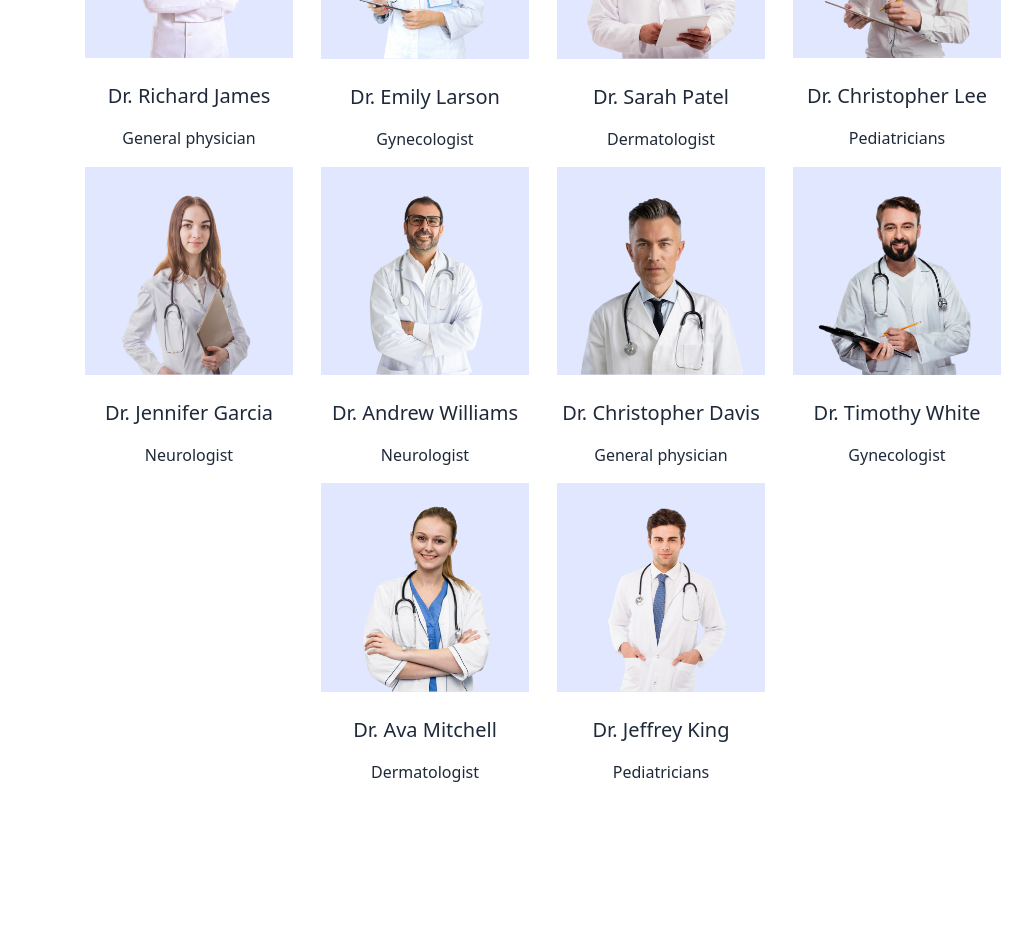
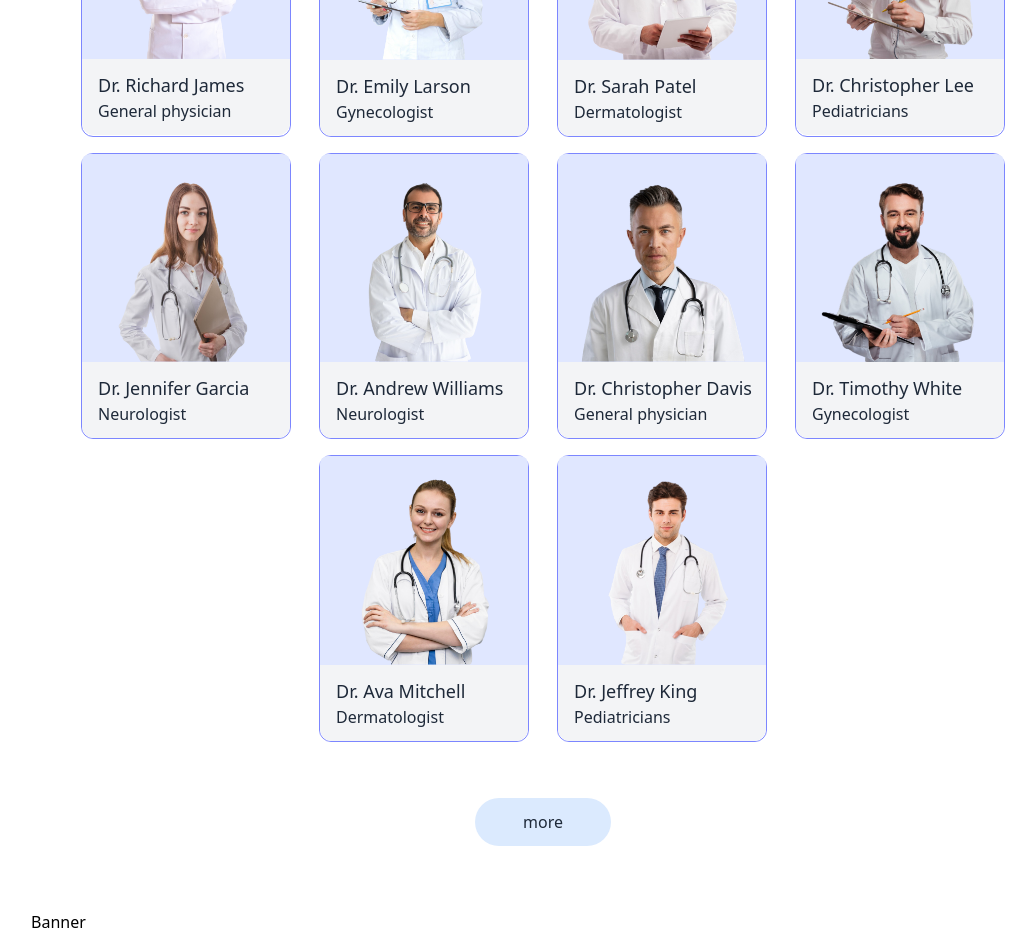
Before and after one commit to GauravPhule23/doc-frontend, a React (Vite) app: page / in a window 1280 px wide. Shown: the part 1260-2194 px from the top of the page, without its empty margins (97-1133 px from the left). Before the commit the page ends 2108 px from the top, so only its background shows below. Built offline with nearby package versions, Linux system fonts and the light colour scheme.

Commit message:
top doctors and more button

```diff
--- a/index.html
+++ b/index.html
@@ -1,5 +1,5 @@
 <!doctype html>
-<html lang="en">
+<html lang="en" class="scroll-smooth">
   <head>
     <meta charset="UTF-8" />
     <link rel="icon" type="image/png" href="/qc.png" />
--- a/src/components/Banner.jsx
+++ b/src/components/Banner.jsx
@@ -0,0 +1,7 @@
+import React from 'react'
+
+export const Banner = () => {
+  return (
+    <div>Banner</div>
+  )
+}
--- a/src/components/TopDoctors.jsx
+++ b/src/components/TopDoctors.jsx
@@ -1,8 +1,11 @@
 import React from 'react'
 import { doctors } from '../assets/assets'
-import { Link } from 'react-router'
+import { Link, Navigate, useNavigate } from 'react-router'
 
 export const TopDoctors = () => {
+
+    const navigate = useNavigate()
+
   return (
     <div className='flex flex-col items-center py-16 gap-4 text-gray-800'>
 
@@ -16,14 +19,21 @@ export const TopDoctors = () => {
         {/* Doctor's cards */}
 
         <div className='flex flex-wrap justify-center mt-10 w-auto h-auto gap-4'>
+
             {doctors.slice(0, 10).map((val, i) => (
-                <Link to={`/appointments/${val._id}`} className='flex flex-col items-center px-1.5 hover:translate-y-[-10px] transition-all duration-500 rounded-md gap-4' key={i}>
-                    <img src={val.image} alt="" className='w-16 sm:w-52 mb-2 bg-indigo-100'/>
-                    <p className='text-xl font-medium'>{val.name}</p>
-                    <p className='font-medium'>{val.speciality}</p>
+                <Link to={`/appointments/${val._id}`} className='flex flex-col mx-1.5 hover:translate-y-[-10px] transition-all duration-500 rounded-xl border-1 border-indigo-400' key={i}>
+                    <img src={val.image} alt="" className='w-16 sm:w-52 bg-indigo-100 rounded-t-lg'/>
+                    <div className='bg-gray-100 rounded-b-xl pl-4 py-3'>
+                        <p className='text-lg font-medium'>{val.name}</p>
+                        <p className='font-medium'>{val.speciality}</p>
+                    </div>
                 </Link>
             ))}
+
         </div>
+
+        <button onClick={() => { navigate('/doctors'); scrollTo(0,0) }} className="bg-blue-100 transition delay-100 ease-in-out hover:bg-indigo-600 text-gray-800 hover:text-white px-12 py-3 rounded-full mt-10 cursor-pointer" > more </button>
+
     </div>
   )
 }
--- a/src/pages/Home.jsx
+++ b/src/pages/Home.jsx
@@ -2,6 +2,7 @@ import React from 'react'
 import { Header } from '../components/Header'
 import { SpecialityMenu } from '../components/SpecialityMenu'
 import { TopDoctors } from '../components/TopDoctors'
+import { Banner } from '../components/Banner'
 
 
 export const Home = () => {
@@ -10,6 +11,7 @@ export const Home = () => {
       <Header></Header>
       <SpecialityMenu></SpecialityMenu>
       <TopDoctors></TopDoctors>
+      <Banner></Banner>
     </div>
   )
 }
```
